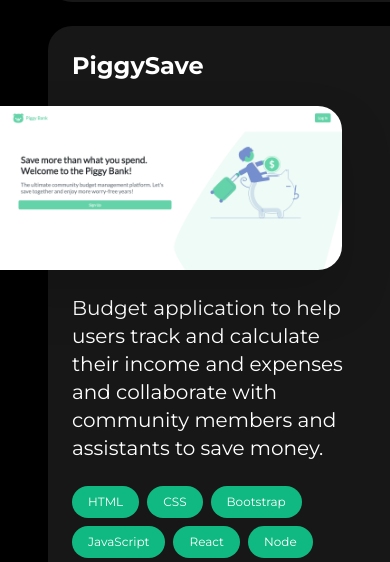
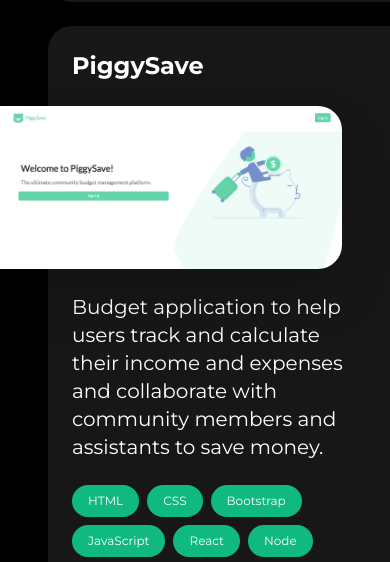
Before and after one commit to hsnfwz/portfolio-v2, a website: page src/index.html in a window 390 px wide. Shown: the part 8439-9001 px from the top of the page. Drawn offline with Linux system fonts and the light colour scheme.

Commit message:
changed pic

```diff
--- a/src/index.html
+++ b/src/index.html
@@ -213,7 +213,7 @@
 
       <section class="bg-neutral-900 rounded-tl-3xl rounded-bl-3xl ml-12 sm:ml-16 md:ml-20 lg:ml-24 xl:ml-28 2xl:ml-32 flex flex-col gap-6 sm:gap-8 md:gap-10 lg:gap-12 xl:gap-14 2xl:gap-16">
         <h1 class="text-2xl sm:text-3xl md:text-4xl lg:text-5xl xl:text-6xl 2xl:text-7xl font-montserrat-bold px-6 pt-6 sm:px-8 sm:pt-8 md:px-10 md:pt-10 lg:px-12 lg:pt-12 xl:px-14 xl:pt-14 2xl:px-16 2xl:pt-16">PiggySave</h1>
-        <img src="./images/piggy-bank-preview.png" class="w-full -ml-12 sm:-ml-16 md:-ml-20 lg:-ml-24 xl:-ml-28 2xl:-ml-32 rounded-tr-3xl rounded-br-3xl drop-shadow-2xl" />
+        <img src="./images/piggysave-preview.png" class="w-full -ml-12 sm:-ml-16 md:-ml-20 lg:-ml-24 xl:-ml-28 2xl:-ml-32 rounded-tr-3xl rounded-br-3xl drop-shadow-2xl" />
         <p class="text-xl sm:text-2xl md:text-3xl lg:text-4xl xl:text-5xl 2xl:text-6xl px-6 sm:px-8 md:px-10 lg:px-12 xl:px-14 2xl:px-16">Budget application to help users track and calculate their income and expenses and collaborate with community members and assistants to save money.</p>
         <div class="flex flex-wrap gap-2 sm:gap-2 md:gap-3 lg:gap-3 xl:gap-4 2xl:gap-4 px-6 sm:px-8 md:px-10 lg:px-12 xl:px-14 2xl:px-16">
           <p class="px-4 py-2 rounded-full bg-emerald-500 text-xs sm:text-base md:text-lg lg:text-xl xl:text-2xl 2xl:text-3xl">HTML</p>
```
Also changed, not shown: src/images/piggy-bank-preview.png (deleted), src/images/piggysave-preview.png (added).
